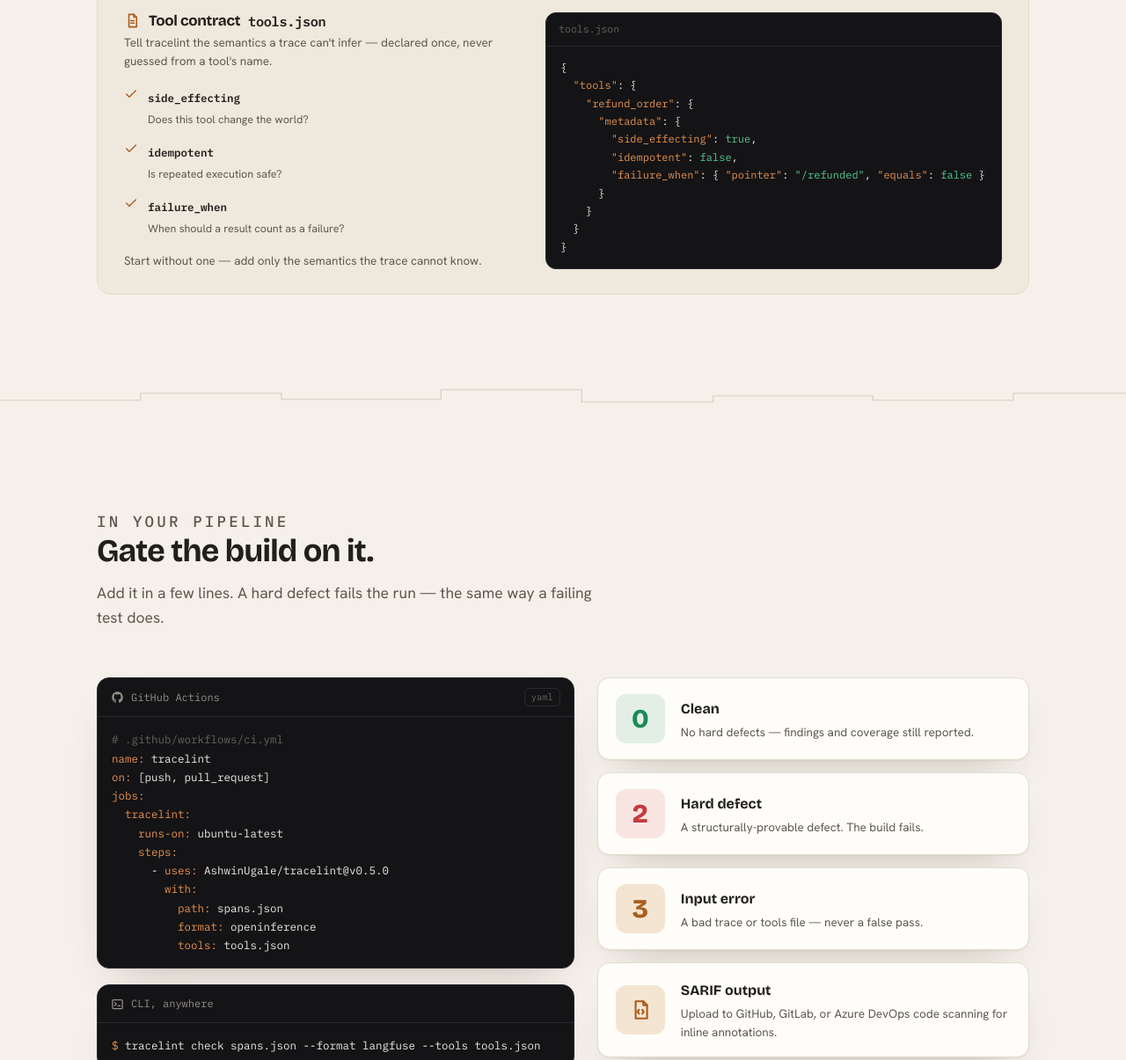
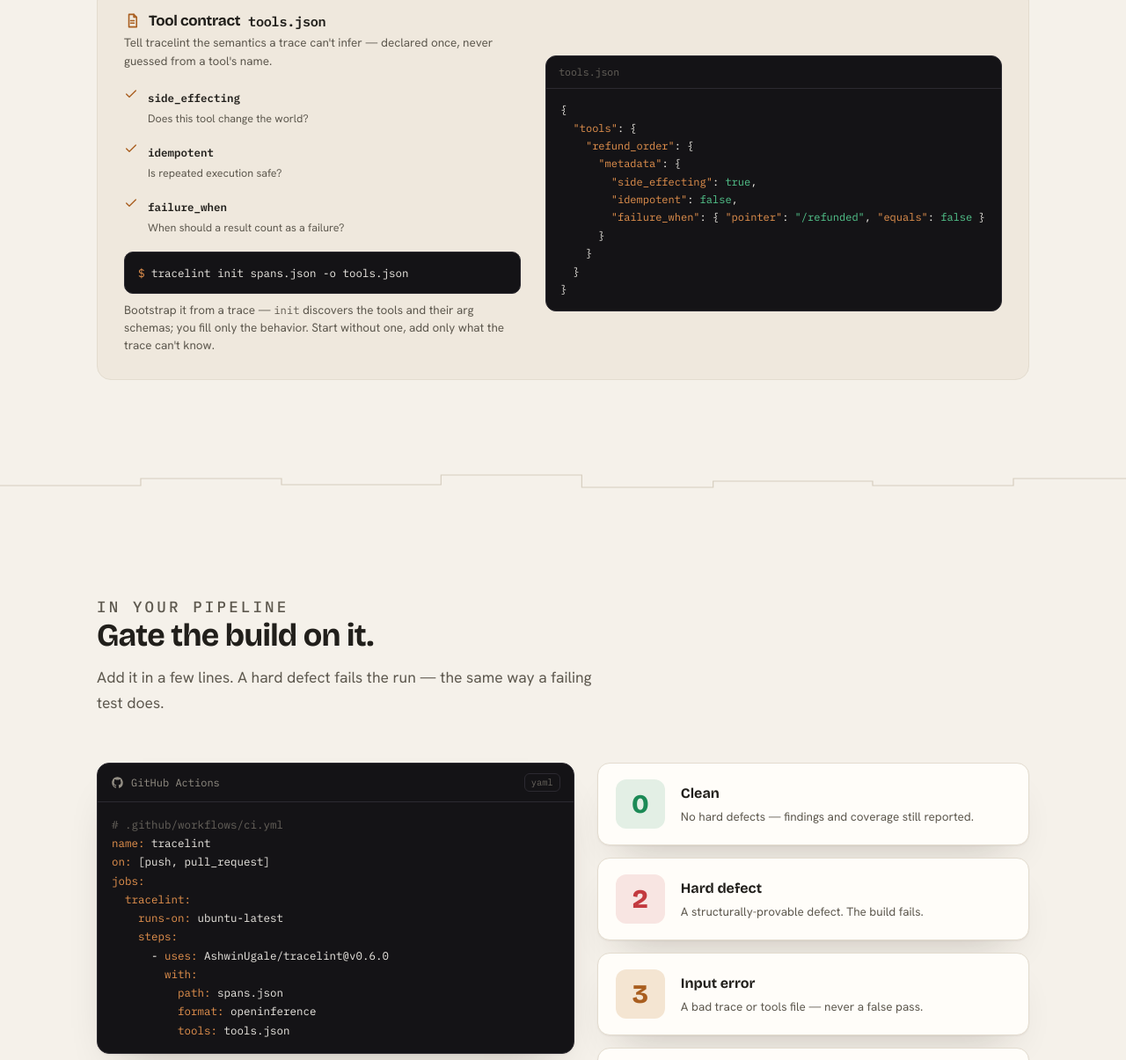
Before and after one commit to AshwinUgale/tracelint-site, a plain HTML site: page index.html in a window 1280 px wide. Shown: the part 5450-6655 px from the top of the page at 88% size. Drawn offline with nearby package versions, Linux system fonts and the light colour scheme.

Commit message:
Bump CI action pin to v0.6.0; surface `tracelint init` in Get started
Co-Authored-By: Claude Opus 4.8 <noreply@anthropic.com>

```diff
--- a/index.html
+++ b/index.html
@@ -750,7 +750,8 @@
           <div class="tc-item"><svg viewBox="0 0 24 24" fill="none" stroke="currentColor" stroke-width="2" stroke-linecap="round" stroke-linejoin="round"><path d="M20 6L9 17l-5-5"/></svg><div><b>side_effecting</b><span>Does this tool change the world?</span></div></div>
           <div class="tc-item"><svg viewBox="0 0 24 24" fill="none" stroke="currentColor" stroke-width="2" stroke-linecap="round" stroke-linejoin="round"><path d="M20 6L9 17l-5-5"/></svg><div><b>idempotent</b><span>Is repeated execution safe?</span></div></div>
           <div class="tc-item"><svg viewBox="0 0 24 24" fill="none" stroke="currentColor" stroke-width="2" stroke-linecap="round" stroke-linejoin="round"><path d="M20 6L9 17l-5-5"/></svg><div><b>failure_when</b><span>When should a result count as a failure?</span></div></div>
-          <p class="tp-note" style="margin:16px 0 0">Start without one — add only the semantics the trace cannot know.</p>
+          <div class="tp-cmd" style="margin:16px 0 8px"><span class="pmt">$</span> tracelint init spans.json -o tools.json</div>
+          <p class="tp-note" style="margin:0">Bootstrap it from a trace — <code>init</code> discovers the tools and their arg schemas; you fill only the behavior. Start without one, add only what the trace can't know.</p>
         </div>
         <div class="tc-code">
           <div class="tc-bar">tools.json</div>
@@ -790,7 +791,7 @@
   <span class="k">tracelint:</span>
     <span class="k">runs-on:</span> ubuntu-latest
     <span class="k">steps:</span>
-      - <span class="k">uses:</span> AshwinUgale/tracelint@v0.5.0
+      - <span class="k">uses:</span> AshwinUgale/tracelint@v0.6.0
         <span class="k">with:</span>
           <span class="k">path:</span> spans.json
           <span class="k">format:</span> openinference
```
